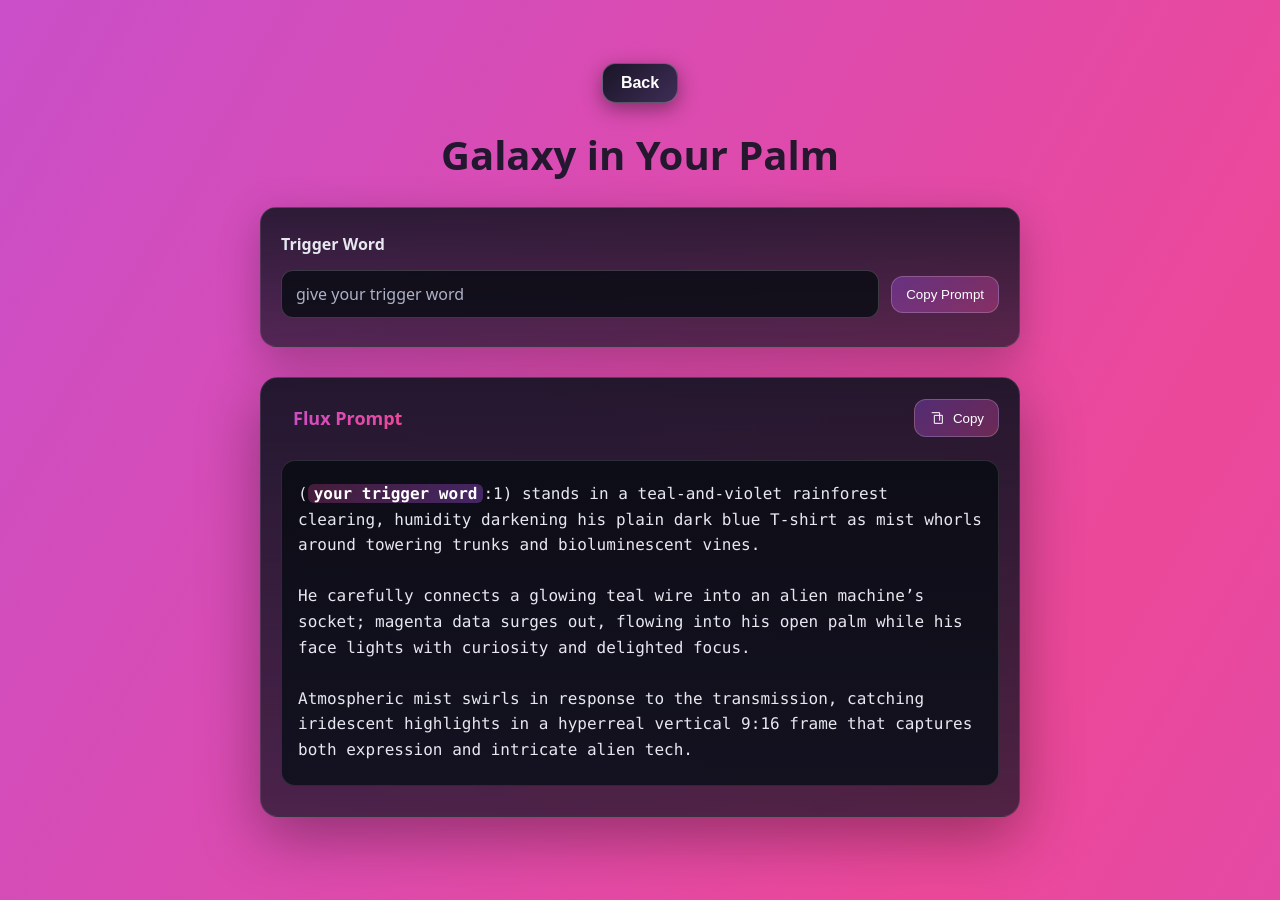
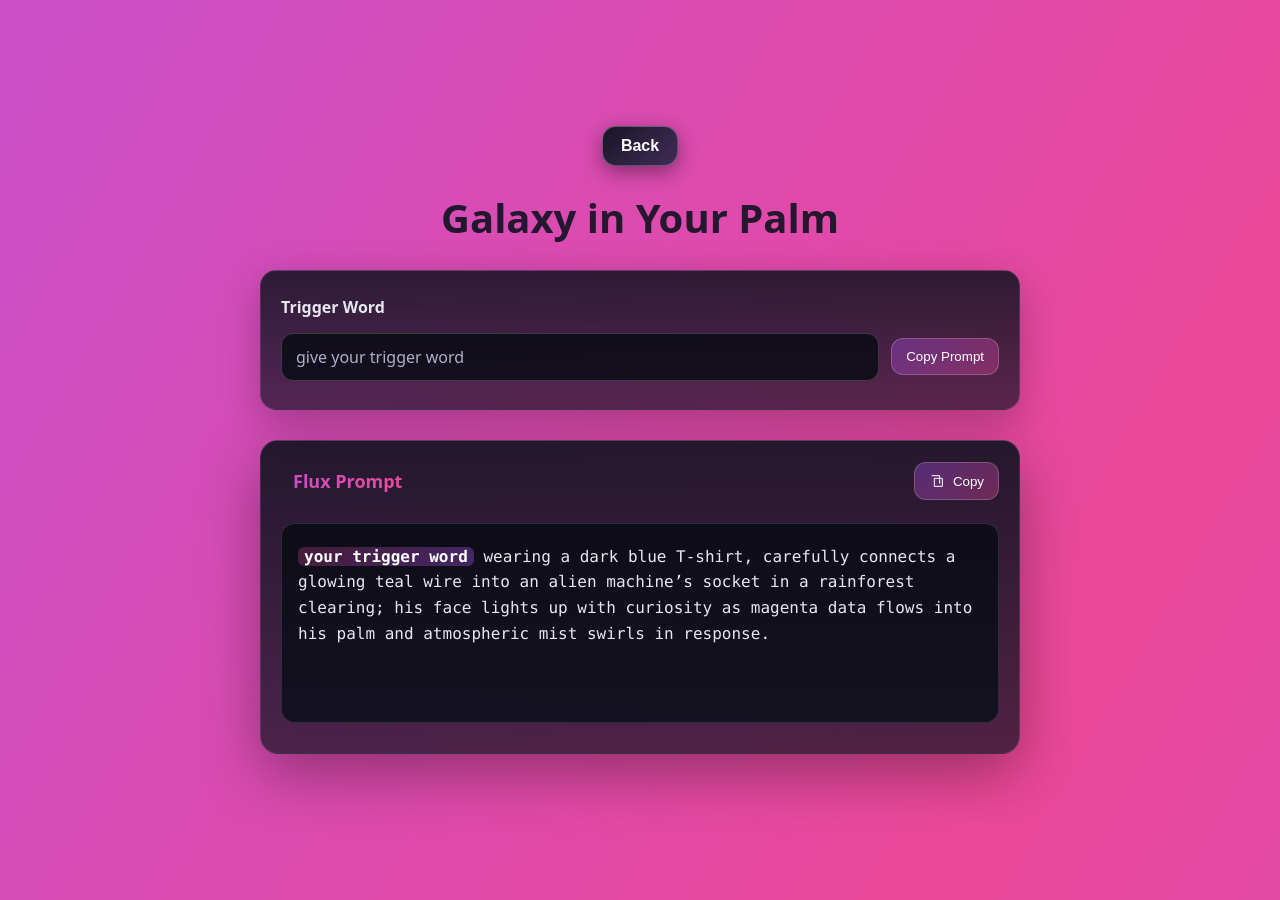
Before and after one commit to wolfman30/ai-twin-prompts, a Jekyll site: the page built from _prompts/flux/galaxy-in-your-palm.md, in a window 1280 px wide. Built offline with Jekyll 4.4.1, drawn with Linux system fonts in a browser that asks for light colours.

Commit message:
corrected galaxy-in-palm flux prompt

```diff
--- a/_prompts/flux/galaxy-in-your-palm.md
+++ b/_prompts/flux/galaxy-in-your-palm.md
@@ -12,9 +12,5 @@ trigger_field:
   copy_label: Copy Prompt
   token: "your-trigger-word"
 prompt: |
-    (your-trigger-word:1) stands in a teal-and-violet rainforest clearing, humidity darkening his plain dark blue T-shirt as mist whorls around towering trunks and bioluminescent vines.
-
-    He carefully connects a glowing teal wire into an alien machine’s socket; magenta data surges out, flowing into his open palm while his face lights with curiosity and delighted focus.
-
-    Atmospheric mist swirls in response to the transmission, catching iridescent highlights in a hyperreal vertical 9:16 frame that captures both expression and intricate alien tech.
+  your-trigger-word wearing a dark blue T‑shirt, carefully connects a glowing teal wire into an alien machine’s socket in a rainforest clearing; his face lights up with curiosity as magenta data flows into his palm and atmospheric mist swirls in response.
 ---
```
